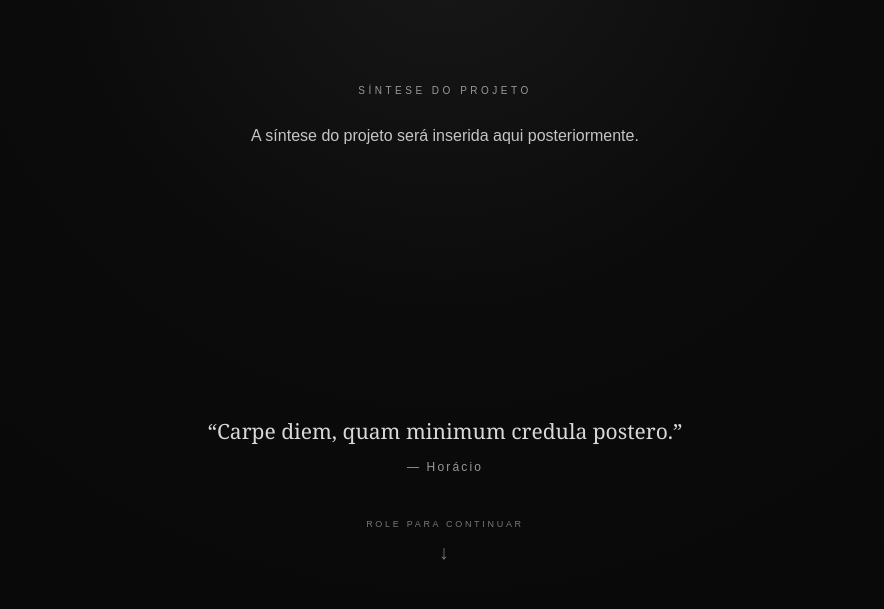
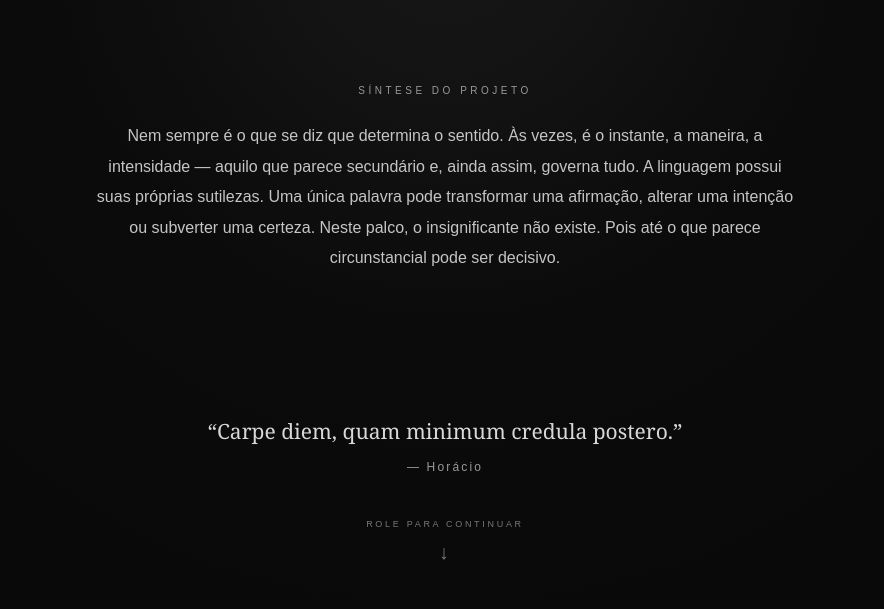
Before and after one commit to DLG-GT/Adverbia-in-Scaena, a plain HTML site: page index.html in a window 1280 px wide. Shown: the part 191-800 px from the top of the page, without its empty margins (195-1079 px from the left). Drawn offline with Linux system fonts and the light colour scheme.

Commit message:
Revise project summary and team member details
Updated project summary and added new content for the team members' section.

```diff
--- a/index.html
+++ b/index.html
@@ -40,7 +40,13 @@
             </p>
 
             <p class="texto-sintese">
-                A síntese do projeto será inserida aqui posteriormente.
+                Nem sempre é o que se diz que determina o sentido. Às vezes, é o instante, a maneira, a intensidade — aquilo que parece secundário e, ainda assim, governa tudo.
+
+A linguagem possui suas próprias sutilezas. Uma única palavra pode transformar uma afirmação, alterar uma intenção ou subverter uma certeza.
+
+Neste palco, o insignificante não existe.
+
+Pois até o que parece circunstancial pode ser decisivo.
             </p>
 
         </div>
```
